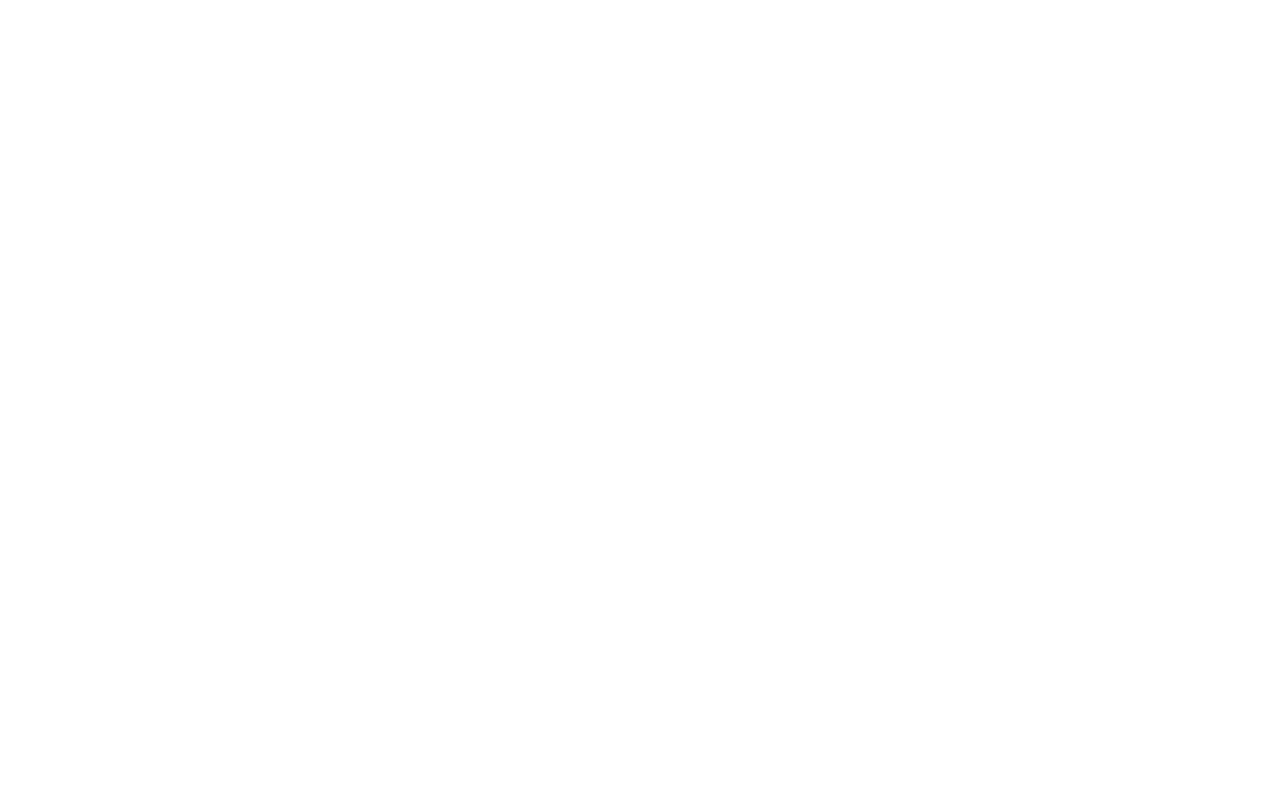
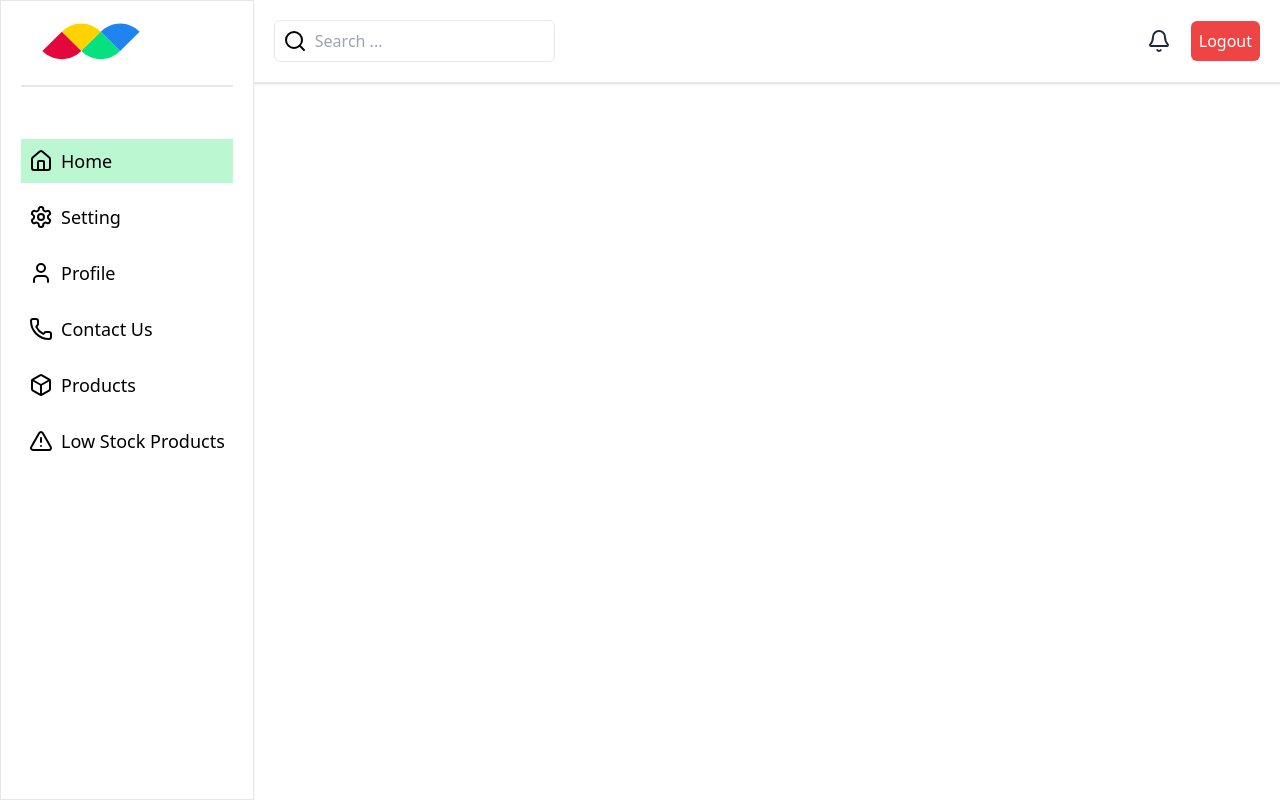
Before and after one commit to sombit-k/DUhacks, a React (Vite) app in the folder frontend/: page /dashboard in a window 1280 px wide. Before the commit this address had no page. Built offline with nearby package versions, Linux system fonts and the light colour scheme.

Commit message:
mejor changes in Dashboard

```diff
--- a/frontend/src/App.jsx
+++ b/frontend/src/App.jsx
@@ -3,8 +3,7 @@
 import Homepage from "./components/Homepage";
 import LoginFrom from "./components/LoginFrom";
 import SignupForm from "./components/SignupForm";
-import DaisyuiTest from "./components/DaisyuiTest";
-
+import Dashboard from "./components/Dashboard";
 
 import { BrowserRouter, Route, Routes } from "react-router-dom";
 function App() {
@@ -12,10 +11,10 @@
     <BrowserRouter>
       <div>
         <Routes>
-          <Route path="/daisyuitest" element={<DaisyuiTest />} />{ /*delete this route after testing*/}
           <Route path="/" element={<Homepage />} />
           <Route path="/login" element={<LoginFrom />} />
           <Route path="/signup" element={<SignupForm />} />
+          <Route path="/dashboard" element={<Dashboard />} />
         </Routes>
       </div>
     </BrowserRouter>
--- /dev/null
+++ b/frontend/src/components/Dashboard.jsx
@@ -0,0 +1,25 @@
+import React, { useState } from "react";
+import Header from "./Header";
+import Sidebar from "./Sidebar";
+
+function Dashboard() {
+  const [isSidebarVisible, setSidebarVisible] = useState(false);
+
+  const toggleSidebar = () => {
+    setSidebarVisible(!isSidebarVisible);
+  };
+
+  return (
+    <div className="flex h-screen">
+      <Sidebar isVisible={isSidebarVisible} />
+      <div className="flex-1 flex flex-col">
+        <Header toggleSidebar={toggleSidebar} />
+        <main className="p-5">
+          {/* charts and all products components add here*/}
+        </main>
+      </div>
+    </div>
+  );
+}
+
+export default Dashboard;
--- /dev/null
+++ b/frontend/src/components/Header.jsx
@@ -0,0 +1,38 @@
+import React from "react";
+import { SearchIcon, BellIcon, MenuIcon } from "lucide-react";
+
+function Header({ toggleSidebar }) {
+  const handleLogout = () => {
+    // Logout logic here
+    console.log("Logout clicked");
+  };
+
+  return (
+    <div className="p-5 shadow-sm border-b-2 flex justify-between items-center bg-white w-full">
+      <div className="flex gap-2 items-center p-2 rounded-md border max-w-lg bg-white">
+        <SearchIcon className="text-black" />
+        <input
+          type="text"
+          placeholder="Search ..."
+          className="outline-none bg-white text-black"
+        />
+      </div>
+
+      <div className="flex gap-5 items-center">
+        <BellIcon className="h-6 w-6 cursor-pointer" />
+        <button
+          onClick={handleLogout}
+          className="bg-red-500 text-white p-2 rounded-md hover:bg-red-700 transition-colors duration-300"
+        >
+          Logout
+        </button>
+        <MenuIcon
+          className="h-6 w-6 cursor-pointer lg:hidden"
+          onClick={toggleSidebar}
+        />
+      </div>
+    </div>
+  );
+}
+
+export default Header;
--- a/frontend/src/components/Sidebar.jsx
+++ b/frontend/src/components/Sidebar.jsx
@@ -1,9 +1,109 @@
-import React from 'react'
+import React from "react";
+import { Link, useLocation } from "react-router-dom";
+import {
+  HomeIcon,
+  Settings,
+  User,
+  Phone,
+  Box,
+  AlertTriangle,
+} from "lucide-react";
 
-function Sidebar() {
+function Sidebar({ isVisible }) {
+  const MenuList = [
+    {
+      name: "Home",
+      icon: HomeIcon,
+      path: "/dashboard",
+    },
+    {
+      name: "Setting",
+      icon: Settings,
+      path: "/dashboard/settings",
+    },
+    {
+      name: "Profile",
+      icon: User,
+      path: "/dashboard/profile",
+    },
+    {
+      name: "Contact Us",
+      icon: Phone,
+      path: "/dashboard/contact",
+    },
+    {
+      name: "Products",
+      icon: Box,
+      path: "/dashboard/products",
+    },
+    {
+      name: "Low Stock Products",
+      icon: AlertTriangle,
+      path: "/dashboard/low-stock",
+    },
+  ];
+
+  const location = useLocation();
+
   return (
-    <div>Sidebar</div>
-  )
+    <div
+      className={`bg-white relative h-screen p-5 shadow-sm border block ${
+        isVisible ? "block" : "hidden"
+      } lg:block`}
+    >
+      <Link to="/">
+        <div className="flex">
+          <svg
+            id="logo-16"
+            width="140"
+            height="40"
+            viewBox="0 0 109 43"
+            fill="none"
+            xmlns="http://www.w3.org/2000/svg"
+          >
+            <path
+              d="M64.9315 11.4284C62.1883 8.6852 58.9316 6.5091 55.3475 5.0245C51.7633 3.5399 47.9219 2.7758 44.0424 2.7758C40.1629 2.7758 36.3215 3.5399 32.7373 5.0245C29.1532 6.5091 25.8965 8.6852 23.1533 11.4284L44.0424 32.3174L64.9315 11.4284Z"
+              className="ccompli1"
+              fill="#FFD200"
+            ></path>
+            <path
+              d="M44.0686 32.3475C46.8118 35.0907 50.0684 37.2667 53.6526 38.7513C57.2367 40.2359 61.0782 41 64.9577 41C68.837 41 72.679 40.2359 76.263 38.7513C79.847 37.2667 83.104 35.0907 85.847 32.3475L64.9577 11.4584L44.0686 32.3475Z"
+              className="ccompli2"
+              fill="#06E07F"
+            ></path>
+            <path
+              d="M44.017 32.3429C41.2738 35.0861 38.0171 37.2621 34.433 38.7467C30.8488 40.2313 27.0074 40.9954 23.1279 40.9954C19.2484 40.9954 15.407 40.2313 11.8228 38.7467C8.2387 37.2621 4.982 35.0861 2.2388 32.3429L23.1279 11.4538L44.017 32.3429Z"
+              className="ccustom"
+              fill="#E3073C"
+            ></path>
+            <path
+              d="M64.9831 11.433C67.726 8.6898 70.983 6.5138 74.567 5.0292C78.151 3.5446 81.993 2.7805 85.872 2.7805C89.752 2.7805 93.593 3.5446 97.177 5.0292C100.761 6.5138 104.018 8.6898 106.761 11.433L85.872 32.3221L64.9831 11.433Z"
+              className="ccustom"
+              fill="#1F84EF"
+            ></path>
+          </svg>
+        </div>
+      </Link>
+      <hr className="my-6 border" />
+      <div className="mt-10">
+        <ul className="flex flex-col">
+          {MenuList.map((item, index) => (
+            <li key={index} className="mt-3">
+              <Link
+                to={item.path}
+                className={`flex items-center p-2 text-black hover:bg-green-200 ${
+                  location.pathname === item.path && "bg-green-200"
+                }`}
+              >
+                <item.icon className="mr-2 h-6 w-6 text-black" />
+                <span className="text-lg">{item.name}</span>
+              </Link>
+            </li>
+          ))}
+        </ul>
+      </div>
+    </div>
+  );
 }
 
-export default Sidebar
+export default Sidebar;
```
Also changed, not shown: frontend/src/components/DaisyuiTest.jsx (+6 -6 lines), frontend/src/components/Homepage.jsx (+31 -3 lines).
